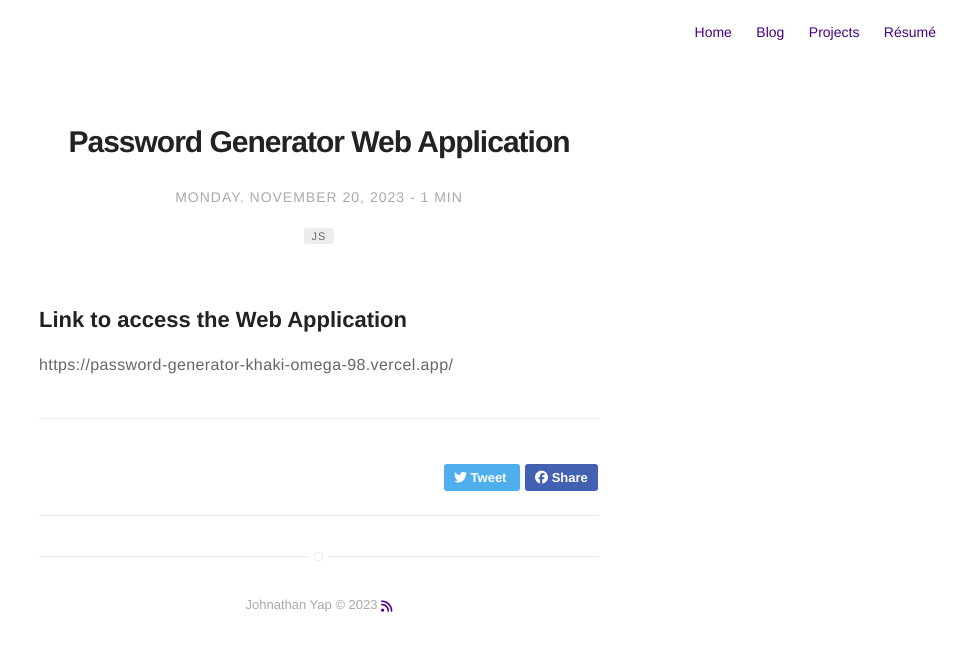
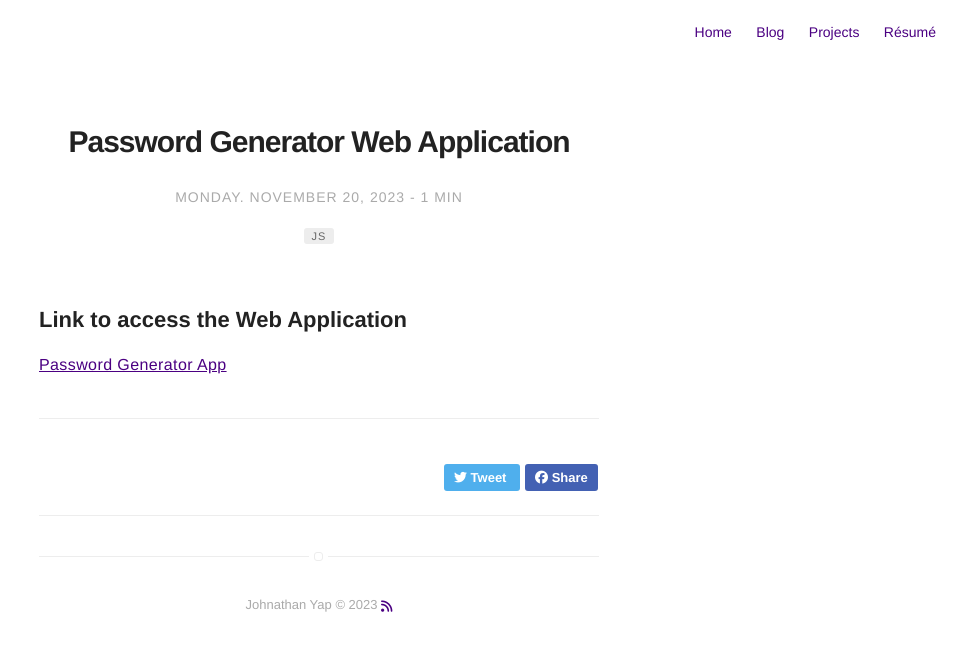
Before and after one commit to jxhnthan/john, a Jekyll site: the page built from _posts/2023-11-21-passwordgenerator.markdown, in a window 1280 px wide. Shown: the top 651 px of the page, without its empty margins (321-1280 px from the left). Built offline with Jekyll 4.4.1, drawn with Linux system fonts in a browser that asks for light colours; nearby versions of some CDN libraries; part of the change alters nothing that is shown.

Commit message:
Update 2023-11-21-passwordgenerator.markdown

```diff
--- a/_posts/2023-11-21-passwordgenerator.markdown
+++ b/_posts/2023-11-21-passwordgenerator.markdown
@@ -7,11 +7,11 @@ image: false
 headerImage: false
 projects: true
 hidden: true # don't count this post in blog pagination
-description: "This project showscases a Web Application used to generate complex passwords."
+description: "This project showcases a Web Application used to generate complex passwords."
 category: project
 author: johndoe
 externalLink: false
 ---
 
 ## Link to access the Web Application
-https://password-generator-khaki-omega-98.vercel.app/
+[Password Generator App](https://password-generator-khaki-omega-98.vercel.app/)
```
